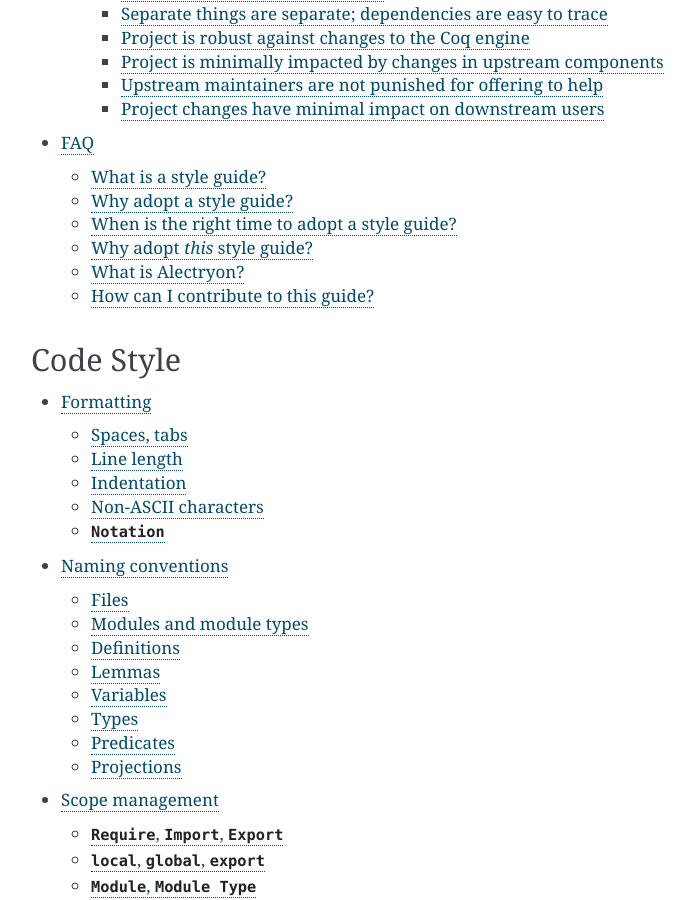
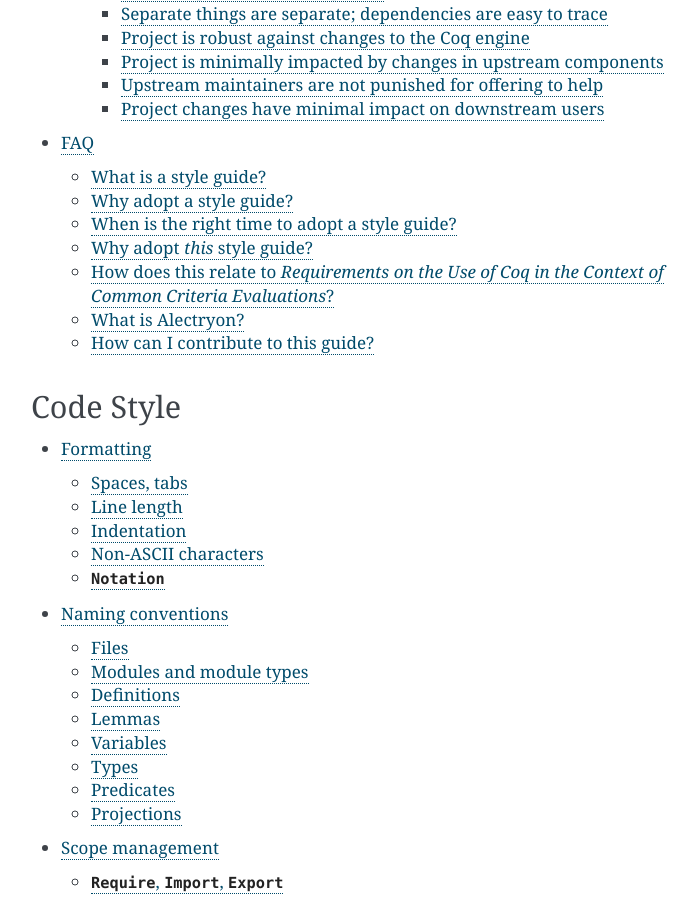
Before and after one commit to appliedfm/vstyle, a Sphinx documentation site: the page built from docs/source/index.rst, in a window 1280 px wide and 900 px high, scrolled down 458 px. Shown: the whole window, without its empty margins (389-1086 px from the left). Built offline with Sphinx 7.4.7, drawn with Linux system fonts in a browser that asks for light colours; some of the changed lines change nothing that is shown.

Commit message:
Added FAQ about Requirements on the Use of Coq in the Context of Common Criteria Evaluations

```diff
--- a/docs/source/faq.rst
+++ b/docs/source/faq.rst
@@ -36,6 +36,18 @@
 TODO
 
 
+How does this relate to *Requirements on the Use of Coq in the Context of Common Criteria Evaluations*?
+-------------------------------------------------------------------------------------------------------
+
+`Requirements on the Use of Coq in the Context of Common Criteria Evaluations <https://www.ssi.gouv.fr/uploads/2014/11/anssi-requirements-on-the-use-of-coq-in-the-context-of-common-criteria-evaluations-v1.0-en.pdf>`_ is a requirements document published by `ANSSI <https://www.ssi.gouv.fr>`_ and `INRIA <https://www.inria.fr>`_. While most projects are unlikely to be used in a Common Criteria Evaluation, the guidance offered by this document is valuable in other contexts as well.
+
+With respect to coding style, the document says:
+
+   There is no well-established coding style for Coq development. The present document does not attempt to fill this gap, but rather to identify and discourage known bad practices.
+
+This style guide attempts to fill this gap.
+
+
 What is Alectryon?
 ------------------
 
```
